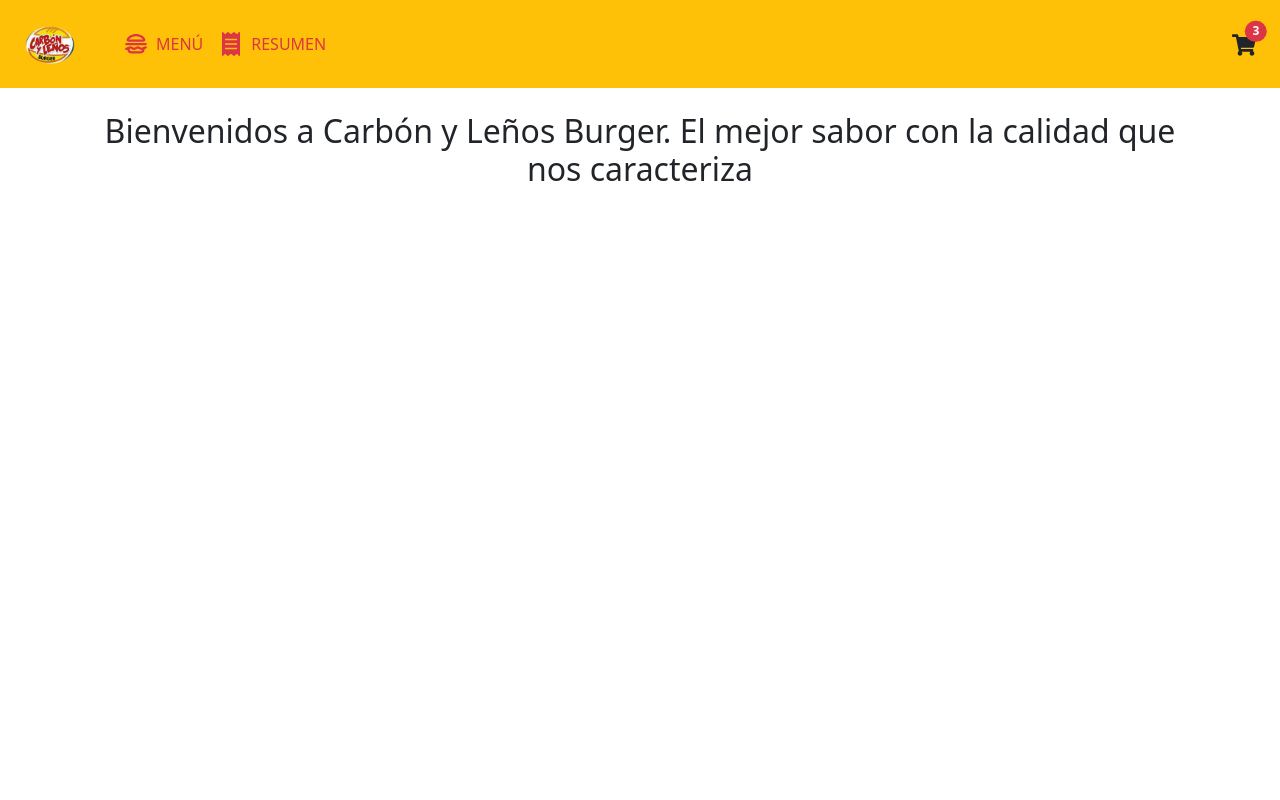
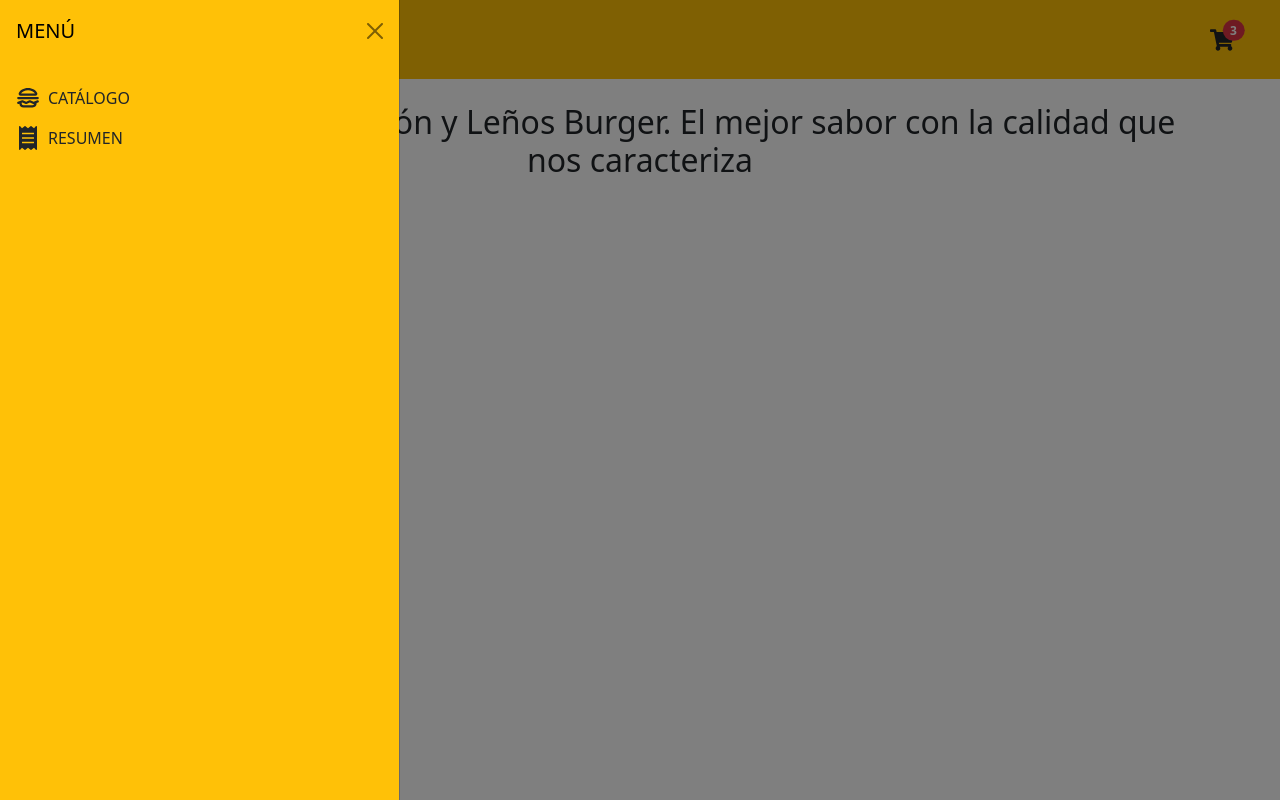
Before and after one commit to Andrealis96/CreaTuLanding-Alvarado, a React (Vite) app: page / in a window 1280 px wide. Both pictures are taken after a click on the button 54 px from the left and 44 px from the top of the page. Built offline with nearby package versions, Linux system fonts and the light colour scheme.

Commit message:
Cambio de panel lateral

```diff
--- a/src/App.jsx
+++ b/src/App.jsx
@@ -1,4 +1,4 @@
-import NavBar from './components/NavBar';
+import NavBar from './components/NavBar/NavBar';
 import ItemListContainer from './components/ItemListContainer';
 
 function App () {
--- a/src/components/CartWidget.jsx
+++ b/src/components/CartWidget.jsx
@@ -2,9 +2,9 @@
 
 const CartWidget = () => {
     return (
-        <div className = "position-relative">
+        <div className = "position-relative cart-container">
             <FaShoppingCart size = {24} color = "danger" />
-            <span className = "position-absolute top-0 start-100 translate-middle badge rounded-pill bg-danger"> 3 </span>
+            <span className = " translate-middle badge rounded-pill bg-danger"> 3 </span>
         </div>
     );
 };
--- a/src/components/NavBar.jsx
+++ /dev/null
@@ -1,54 +0,0 @@
-import { useState } from 'react';
-import CartWidget from './CartWidget';
-import logoCarbonLenos from '../assets/iconos/logoCarbonLenos.png';
-import { PiHamburgerBold } from "react-icons/pi";
-import { FaReceipt } from "react-icons/fa";
-
-const NavBar = () => {
-    const [menuOpen, setMenuOpen] = useState(false);
-
-    const toggleMenu = () => {
-        setMenuOpen(!menuOpen);
-    };
-
-    return (
-        <nav className="navbar navbar-expand-lg navbar-dark bg-warning px-4">
-            <button
-                className={`navbar-brand btn btn-link p-0 ${menuOpen ? 'rotate-logo' : ''}`}
-                onClick={toggleMenu}
-                aria-expanded={menuOpen}
-                aria-controls="navbarNav"
-                style={{ cursor: 'pointer' }}
-            >
-            <img
-                src={logoCarbonLenos}
-                alt="logo"
-                width={50}
-                height={50}
-                className="d-inline-block align-text-top me-2"
-            />
-            </button>
-
-            <div
-                className={`collapse navbar-collapse bg-Warning p-3 ${menuOpen ? 'show' : ''}`}
-                id="navbarNav"
-            >
-                <ul className="navbar-nav me-auto">
-                <li className="nav-item">
-                    <a className="nav-link text-danger d-flex align-items-center gap-2" href="#">
-                    <PiHamburgerBold size={24} color = "bg-dark" /> MENÚ
-                    </a>
-                </li>
-                <li className="nav-item">
-                    <a className="nav-link text-danger d-flex align-items-center gap-2" href="#">
-                    <FaReceipt size={24} color = "bg-dark" /> RESUMEN
-                    </a>
-                </li>
-                </ul>
-            </div>
-            <CartWidget />
-        </nav>
-    );
-};
-
-export default NavBar;
--- /dev/null
+++ b/src/components/NavBar/NavBar.css
@@ -0,0 +1,21 @@
+/* Hace que la barra sea el contenedor de referencia */
+nav.navbar {
+    position: relative;
+}
+
+/* Carrito fijo dentro de la barra, arriba a la derecha */
+.cart-container {
+    position: absolute;
+
+    z-index: 10; /* Asegura que quede encima de otros elementos */
+    cursor: pointer;
+}
+
+.nav-link {
+    transition: color 0.3s ease, text-shadow 0.3s ease;
+}
+
+.nav-link:hover {
+    color: #fff;
+    text-shadow: 0 0 10px #ff4500, 0 0 20px #ff4500; /* Brillo */
+}
--- /dev/null
+++ b/src/components/NavBar/NavBar.jsx
@@ -0,0 +1,61 @@
+import CartWidget from '../CartWidget';
+import logoCarbonLenos from '../../assets/iconos/logoCarbonLenos.png';
+import { PiHamburgerBold } from "react-icons/pi";
+import { FaReceipt } from "react-icons/fa";
+import './NavBar.css';
+
+const NavBar = () => {
+    return (
+        <nav className="navbar navbar-dark bg-warning px-4 position-relative">
+            {/* Logo que abre el menú */}
+            <button
+                className="navbar-brand btn btn-link p-0"
+                type="button"
+                data-bs-toggle="offcanvas"
+                data-bs-target="#menuLateral"
+                aria-controls="menuLateral"
+                style={{ cursor: 'pointer' }}
+            >
+                <img
+                    src={logoCarbonLenos}
+                    alt="logo"
+                    width={60}
+                    height={60}
+                    className="d-inline-block align-text-top"
+                />
+            </button>
+
+            {/* Carrito fijo arriba a la derecha */}
+            <CartWidget />
+
+            {/* Menú lateral */}
+            <div
+                className="offcanvas offcanvas-start text-bg-warning"
+                tabIndex="-1"
+                id="menuLateral"
+                aria-labelledby="menuLateralLabel"
+            >
+                <div className="offcanvas-header">
+                    <h5 className="offcanvas-title" id="menuLateralLabel">MENÚ</h5>
+                    <button type="button" className="btn-close btn-close-dark" data-bs-dismiss="offcanvas" aria-label="Close"></button>
+                </div>
+                <div className="offcanvas-body">
+                    <ul className="navbar-nav">
+                        <li className="nav-item">
+                            <a className="nav-link text-dark d-flex align-items-center gap-2" href="#">
+                                <PiHamburgerBold size={24} /> CATÁLOGO
+                            </a>
+                        </li>
+                        <li className="nav-item">
+                            <a className="nav-link text-dark d-flex align-items-center gap-2" href="#">
+                                <FaReceipt size={24} /> RESUMEN
+                            </a>
+                        </li>
+                    </ul>
+                </div>
+            </div>
+        </nav>
+    );
+};
+
+export default NavBar;
--- a/src/main.jsx
+++ b/src/main.jsx
@@ -2,6 +2,8 @@
 import ReactDOM from 'react-dom/client';
 import App from './App.jsx';
 import 'bootstrap/dist/css/bootstrap.min.css';
+import 'bootstrap/dist/js/bootstrap.bundle.min.js'; // NECESARIO para que funcione el offcanvas
+
 
 ReactDOM.createRoot(document.getElementById('root')).render(
     <React.StrictMode>
```
